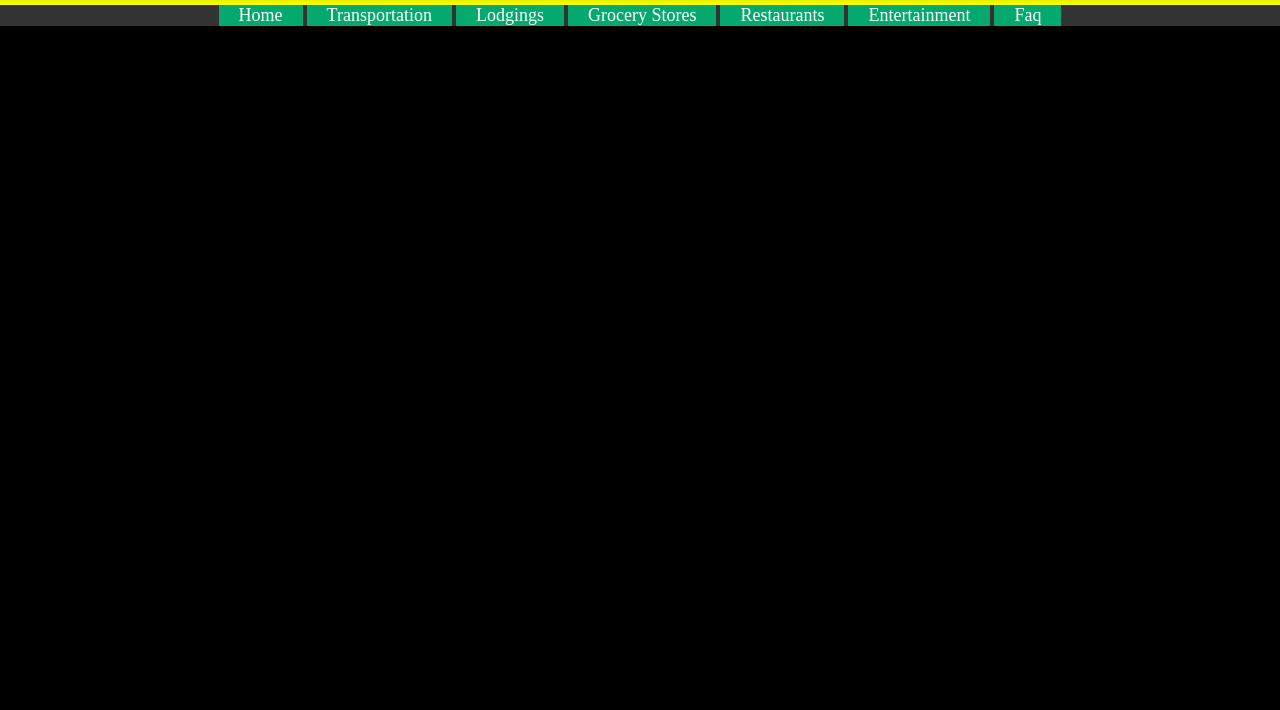
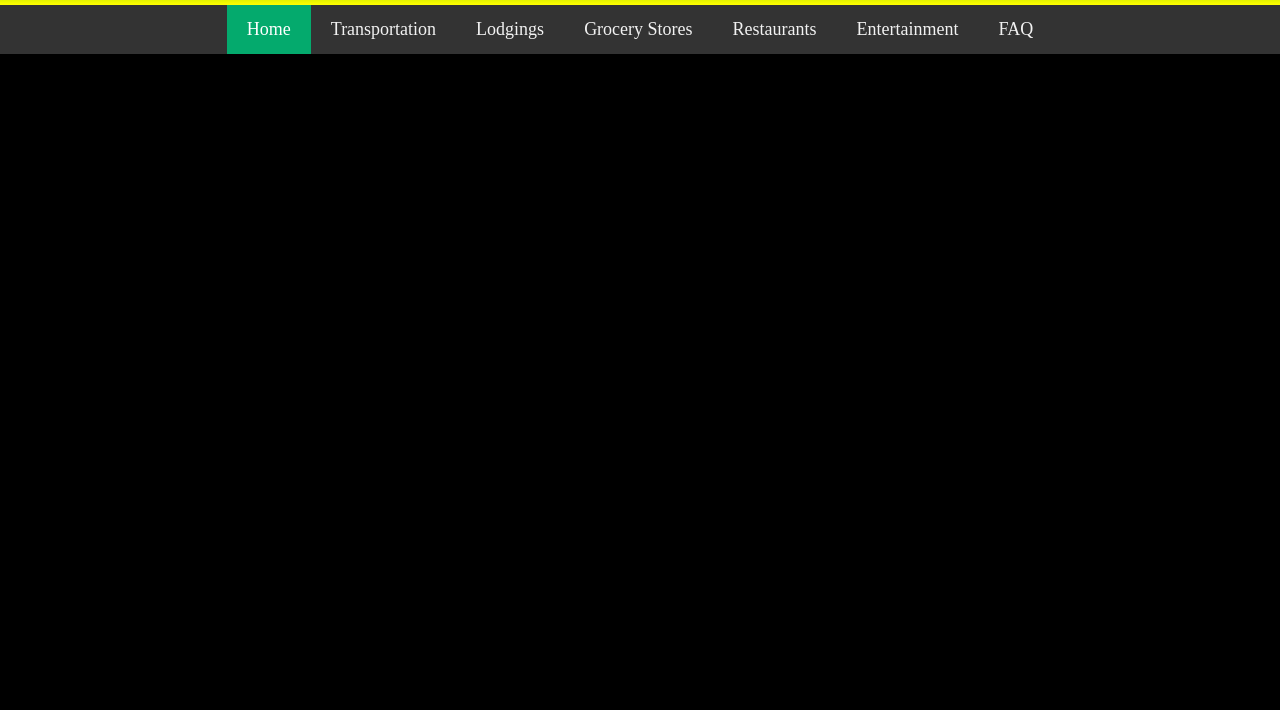
Before and after one commit to Kolsen5/Taniti-website, a plain HTML site: page index.html in a window 1280 px wide. Shown: the part 90-800 px from the top of the page. Drawn offline with Linux system fonts and the light colour scheme.

Commit message:
Update index.html

```diff
--- a/index.html
+++ b/index.html
@@ -1,21 +1,23 @@
 <!DOCTYPE html>
-<html>
+<html lang="en">
 <head>
-   <link href="index.css" type="text/css" rel="stylesheet">
-    <title>Taniti-website</title>
+  <meta charset="UTF-8">
+  <meta name="viewport" content="width=device-width, initial-scale=1.0">
+  <title>Taniti Website</title>
+  <link rel="stylesheet" href="index.css" type="text/css">
 </head>
 <body>
-  <h1>Welcome to Taniti Test</h1>
-    <div class="topnav">
-      <div class="topnav-centered">
-        <a href="index.html" class="active">Home</a>
-        <a href="transportation.html" class = "active">Transportation</a>
-        <a href="lodgings.html" class = "active">Lodgings</a>
-        <a href="grocery-stores.html" class = "active">Grocery Stores</a>
-        <a href="restaurants.html" class = "active">Restaurants</a>
-        <a href="entertainment.html" class = "active">Entertainment</a>
-        <a href="faq.html" class = "active">Faq</a>
-      </div>
-    </div>
+  <h1>Welcome to Taniti</h1>
+
+  <nav class="topnav">
+    <a href="index.html" class="active">Home</a>
+    <a href="transportation.html">Transportation</a>
+    <a href="lodgings.html">Lodgings</a>
+    <a href="grocery-stores.html">Grocery Stores</a>
+    <a href="restaurants.html">Restaurants</a>
+    <a href="entertainment.html">Entertainment</a>
+    <a href="faq.html">FAQ</a>
+  </nav>
 
 </body>
+</html>
```
